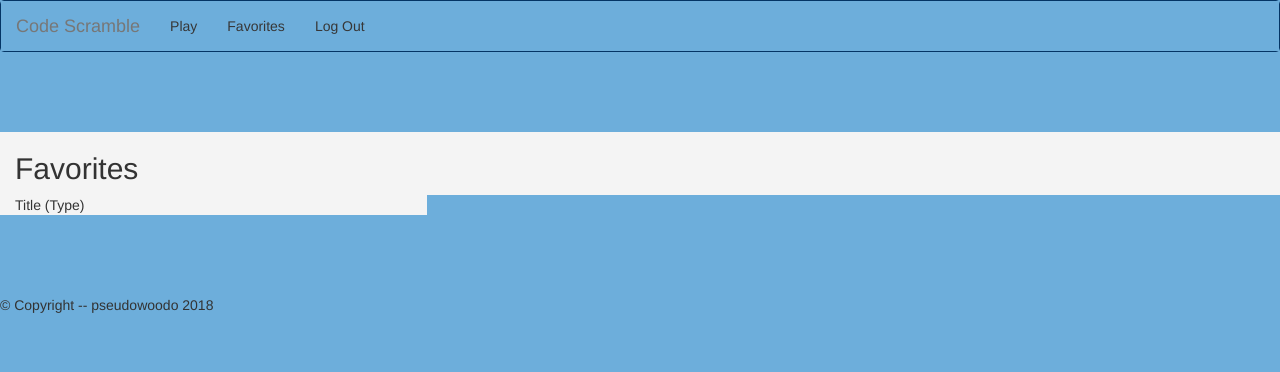
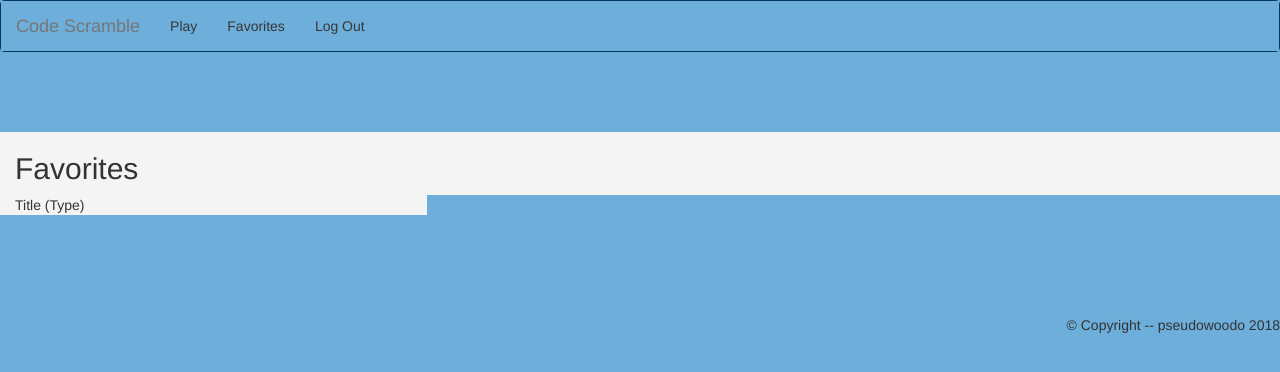
Before and after one commit to MaryannFoley/pseudowoodo, a Flask app: page /faves in a window 1280 px wide. Shown: the top 372 px of the page. Run offline with Flask 2, Linux system fonts and the light colour scheme; data comes from the database, SQL or seed files in the repository; data that the repository does not hold is empty; parts of the project's set-up code (start-up, migrations or seed data) failed here and were passed over; some libraries are stand-ins or nearby versions.

Commit message:
aligned footer right

```diff
--- a/templates/base.html
+++ b/templates/base.html
@@ -39,6 +39,9 @@
 	  border-color: #043565 !important;
       }
 
+      .copyright {
+	  float: right;
+      }
 
     </style>
   </head>
@@ -56,7 +59,7 @@
 	</ul>
       </div>
     </nav>
-</br>
+    <br>
 
 
     {% block content %}
@@ -71,9 +74,10 @@
 
     {% endblock %}
 
-{% block footer %}
-&copy; Copyright -- pseudowoodo 2018
-{% endblock %}
+    <br>
+
+    <div id="footer">
+      <p class="copyright">&copy; Copyright -- pseudowoodo 2018</p>
+    </div>
   </body>
-</div>
 </html>
--- a/templates/result.html
+++ b/templates/result.html
@@ -1,4 +1,4 @@
-x{% extends "base.html" %}
+{% extends "base.html" %}
 {% block title %} something {% endblock %}
 {% block content %}
 
```
Lines whose indentation alone changed are shown as unchanged.
